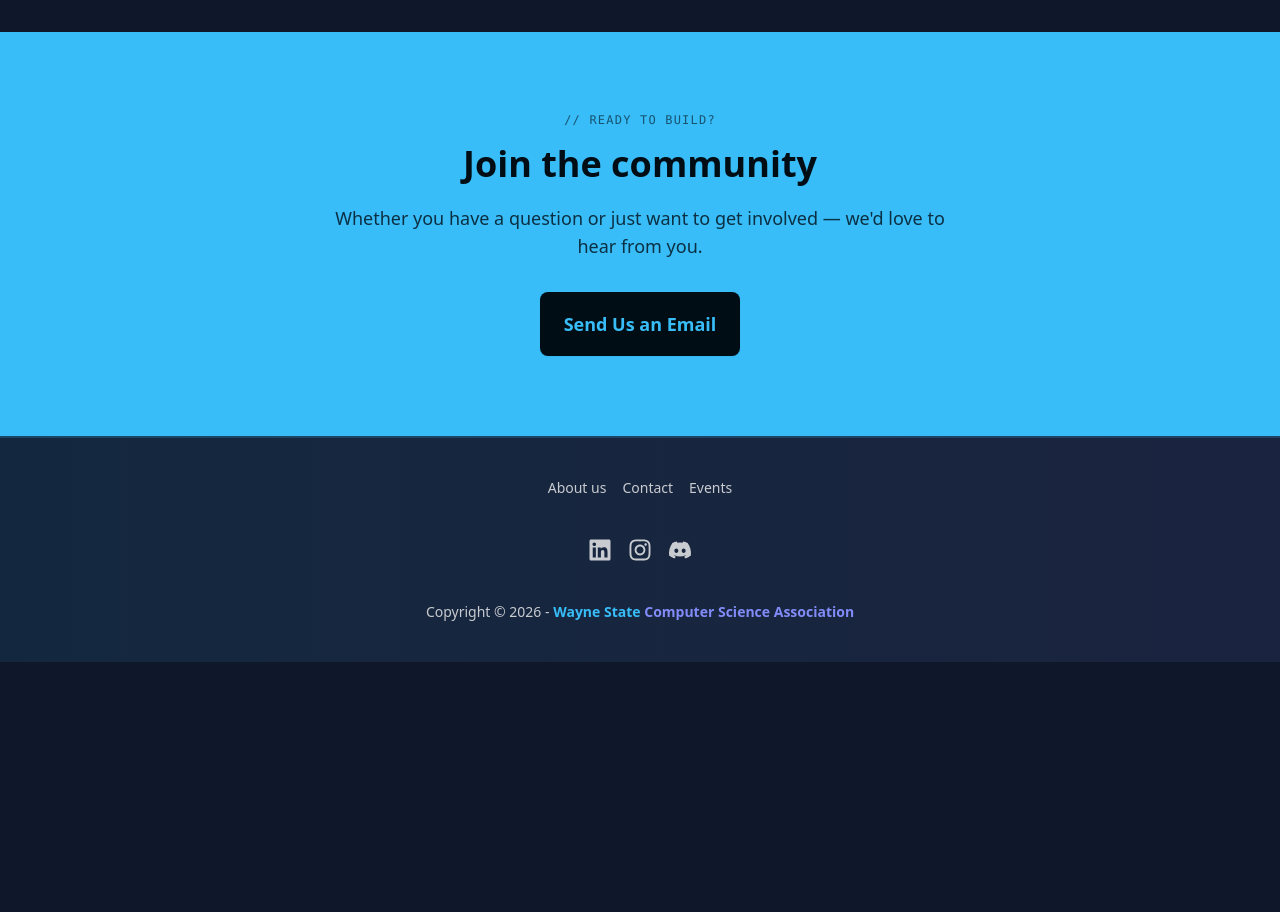
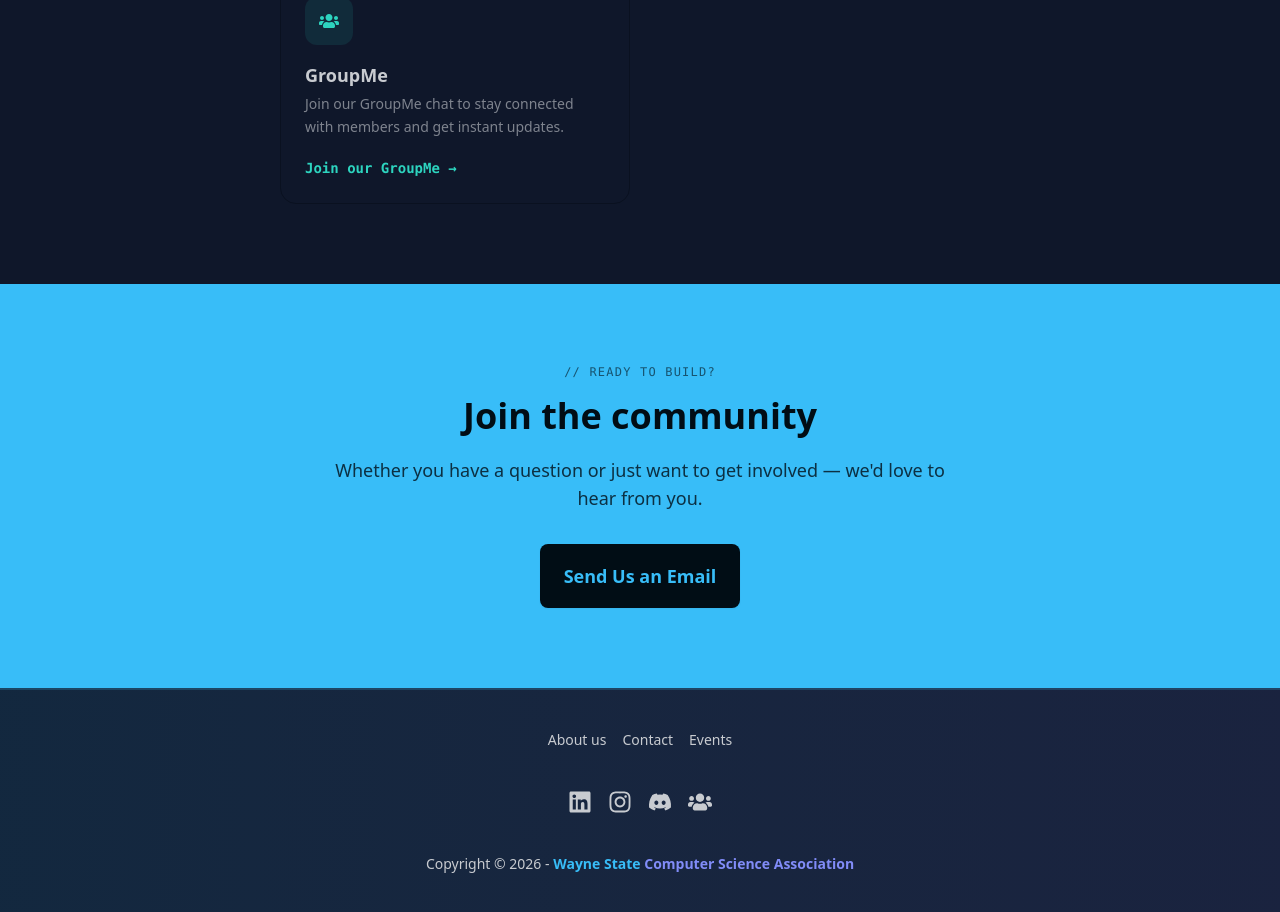
Before and after one commit to samaksh-arora/CSA, a React (Vite) app in the folder frontend/: page /contact in a window 1280 px wide. Shown: the part 1139-2051 px from the top of the page. Before the commit the page ends 1801 px from the top, so only its background shows below. Built offline with nearby package versions, Linux system fonts and the light colour scheme; no server answers.

Commit message:
Add GroupMe link and icon to Footer and Contact components

```diff
--- a/frontend/src/components/Footer.jsx
+++ b/frontend/src/components/Footer.jsx
@@ -1,5 +1,5 @@
 import React from 'react';
-import { FaLinkedin, FaInstagram, FaDiscord } from 'react-icons/fa';
+import { FaLinkedin, FaInstagram, FaDiscord, FaUsers } from 'react-icons/fa';
 
 const Footer = () => {
   return (
@@ -20,7 +20,9 @@ const Footer = () => {
           <a href="https://discord.gg/JS8qaGrSJ" target="_blank" rel="noopener noreferrer">
             <FaDiscord className="w-6 h-6 hover:text-secondary cursor-pointer transition-colors" />
           </a>
-
+          <a href="https://groupme.com/join_group/113605752/pG84Dhmx" target="_blank" rel="noopener noreferrer">
+            <FaUsers className="w-6 h-6 hover:text-success cursor-pointer transition-colors" />
+          </a>
         </div>
       </div>
       <div>
--- a/frontend/src/pages/Contact.jsx
+++ b/frontend/src/pages/Contact.jsx
@@ -1,5 +1,5 @@
 import React from 'react';
-import { FaLinkedin, FaInstagram, FaEnvelope, FaDiscord, FaGithub } from 'react-icons/fa';
+import { FaLinkedin, FaInstagram, FaEnvelope, FaDiscord, FaGithub, FaUsers } from 'react-icons/fa';
 
 const SOCIALS = [
   {
@@ -33,6 +33,14 @@ const SOCIALS = [
     handle: '@wsu_csa',
     href: 'https://instagram.com/wsu_csa',
     color: 'info',
+  },
+  {
+    icon: FaUsers,
+    title: 'GroupMe',
+    description: 'Join our GroupMe chat to stay connected with members and get instant updates.',
+    handle: 'Join our GroupMe',
+    href: 'https://groupme.com/join_group/113605752/pG84Dhmx',
+    color: 'success',
   },
 ];
 
```
